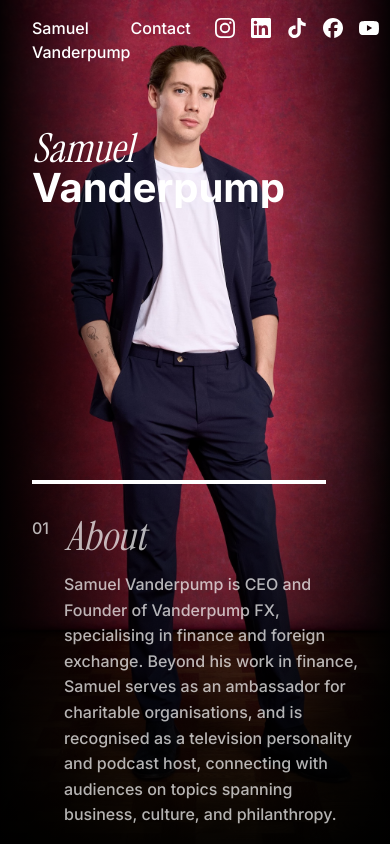
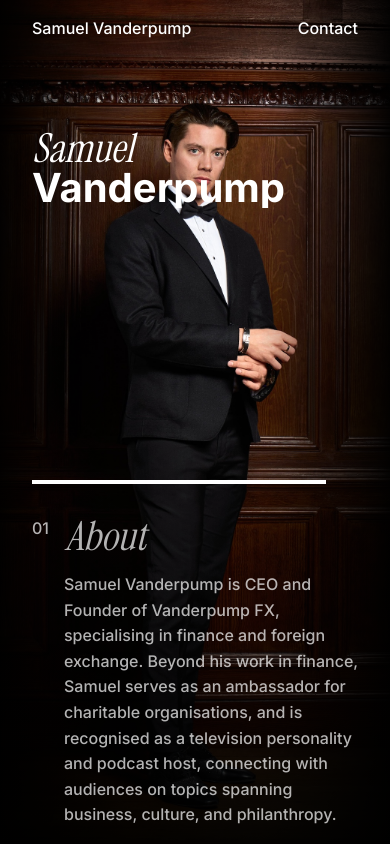
Before and after one commit to jackvdp/samuelvanderpump, a Next.js app: page / in a window 390 px wide. Shown: the top 844 px of the page. Built offline with nearby package versions, Linux system fonts and the light colour scheme.

Commit message:
Change background for vfx section and hide nav social media icons

```diff
--- a/src/components/fixed-background.tsx
+++ b/src/components/fixed-background.tsx
@@ -39,8 +39,19 @@ export default function FixedBackground() {
 
       // Change image based on which section is in view
       // Get all section elements
+      const vanderpumpfxSection = document.querySelector('[data-section="vanderpump-fx"]');
       const vanderpodSection = document.querySelector('[data-section="vanderpod"]');
       const tvSection = document.querySelector('[data-section="television"]');
+
+      if (vanderpumpfxSection) {
+        const rect = vanderpumpfxSection.getBoundingClientRect();
+        const inView = rect.top < window.innerHeight / 2 && rect.bottom > window.innerHeight / 2;
+
+        if (inView) {
+          setCurrentImage("/photos/portrait3.JPG");
+          return;
+        }
+      }
 
       if (vanderpodSection) {
         const rect = vanderpodSection.getBoundingClientRect();
--- a/src/components/navigation.tsx
+++ b/src/components/navigation.tsx
@@ -54,7 +54,7 @@ export default function Navigation() {
           <NavItem href="mailto:hello@samuelvanderpump.com">Contact</NavItem>
 
           {/* Social Media Icons */}
-          <div className="flex items-center gap-4">
+          <div className="items-center gap-4 hidden md:flex">
             {socialLinks.map((social) => (
               <a
                 key={social.label}
```
